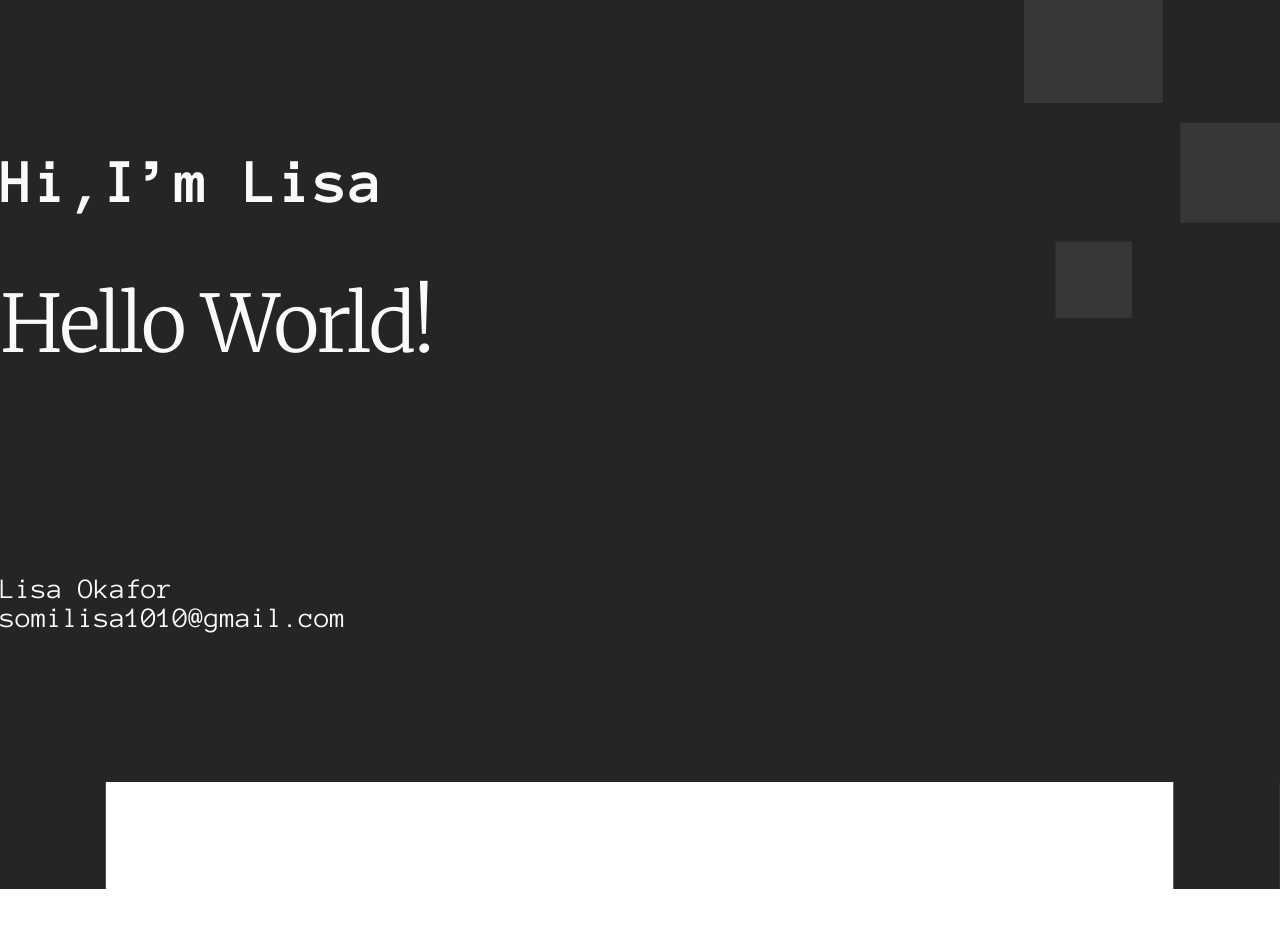
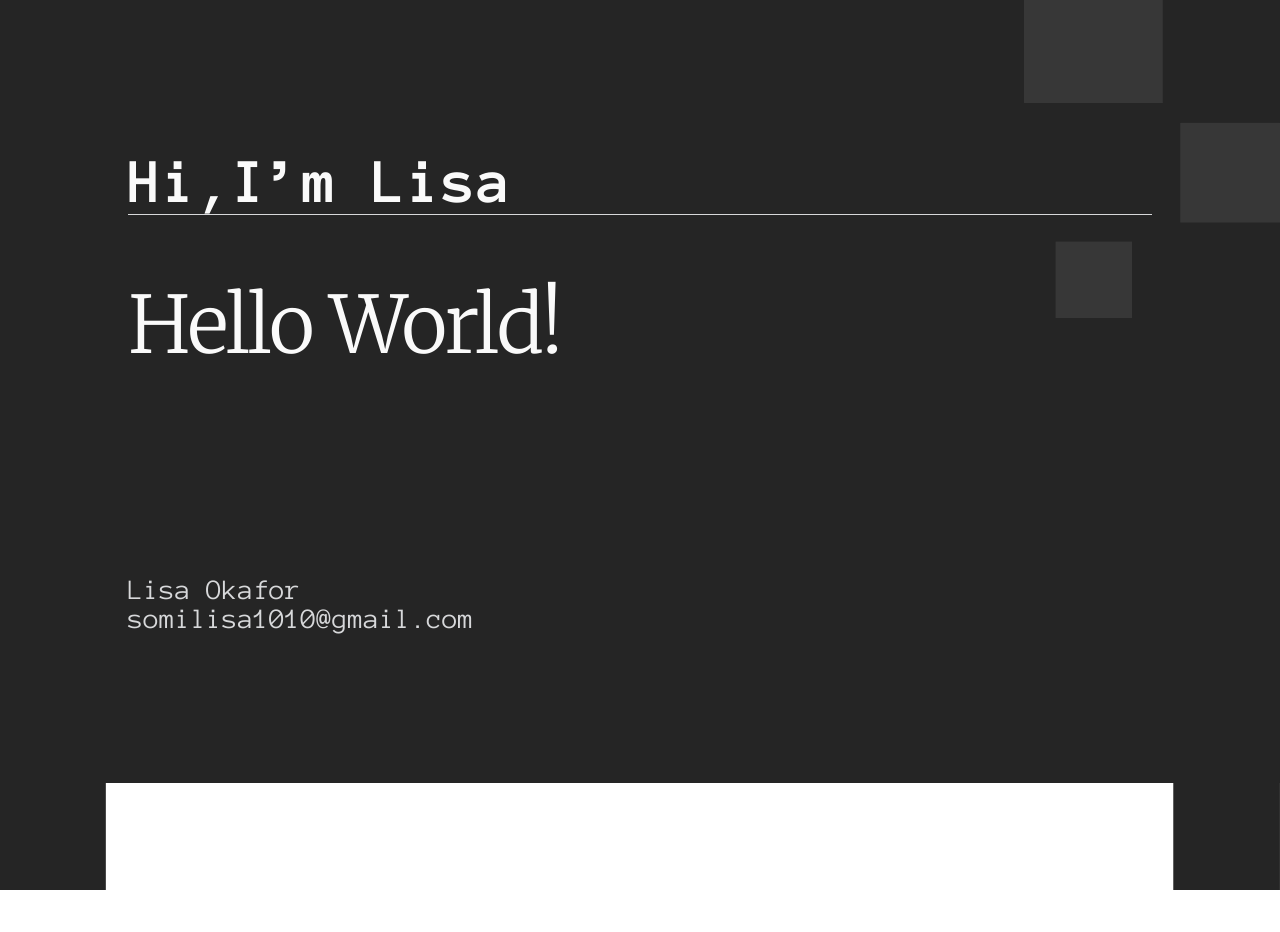
Before and after one commit to somilisa/Lisa-Portfolio, a React (Create React App) app: page / in a window 1280 px wide. Shown: the top 932 px of the page. Built offline with nearby package versions, Linux system fonts and the light colour scheme.

Commit message:
feat: color variables

```diff
--- a/src/App.css
+++ b/src/App.css
@@ -1,7 +1,13 @@
 /* .App {
   text-align: center;
 } */
-
+:root {
+  --PrimaryBlack: #252525;
+  --PrimaryWhite: #fafafa;
+  --AccentBrown: #8a000080;
+  --AccentGrey: #d9d9d9;
+  --Icon: #d7d8da;
+}
 * {
   margin: 0;
   padding: 0;
@@ -16,9 +22,17 @@ section {
   background-color: #252525;
   color: #fafafa;
 }
-
+.content {
+  max-width: 1180px;
+  width: 80%;
+  margin: 0 auto;
+}
 body {
   font-family: "Anonymous Pro", monospace;
+}
+h3 {
+  font-family: "Courier New", Courier, monospace;
+  font-size: clamp(36px, calc(3vw + 24px), 48px);
 }
 
 @keyframes App-logo-spin {
```
